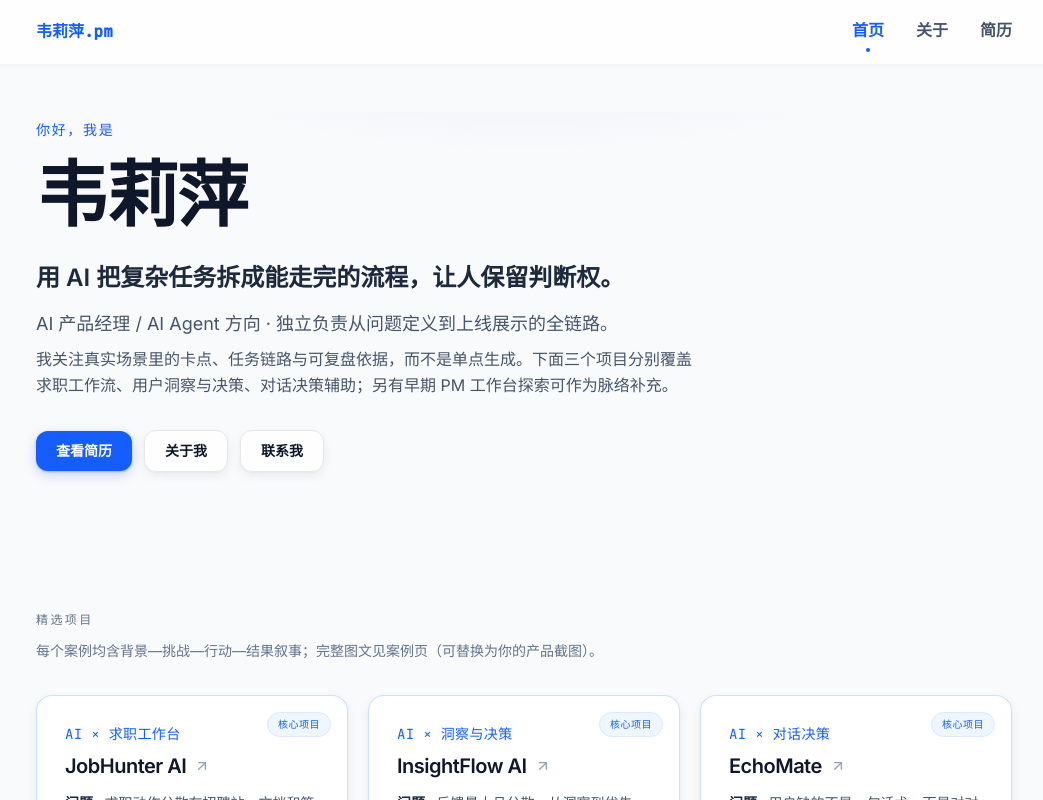
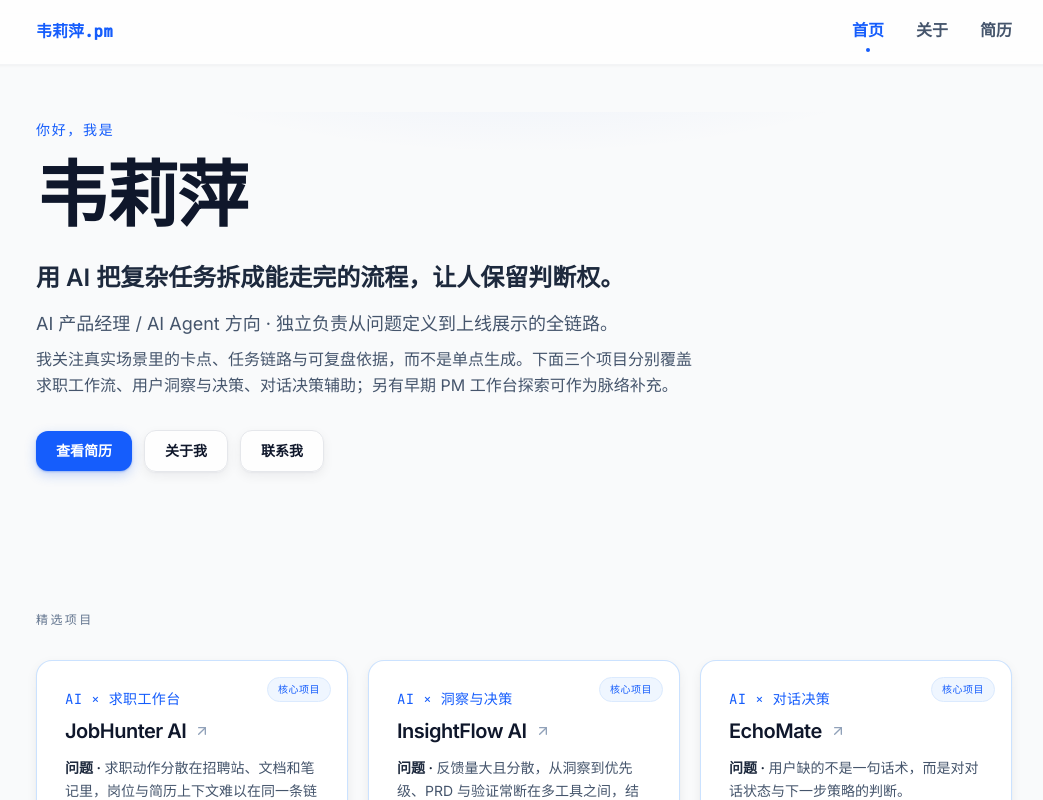
Before and after one commit to wei-liping/personal-homepage, a React (Vite) app: page / in a window 1280 px wide. Shown: the top 800 px of the page, without its empty margins (116-1159 px from the left). Built offline with nearby package versions, Linux system fonts and the light colour scheme.

Commit message:
delete some

```diff
--- a/src/pages/Landing.tsx
+++ b/src/pages/Landing.tsx
@@ -49,12 +49,9 @@ export default function Landing() {
         </div>
 
         <section className="mb-14">
-          <h2 className="text-xs font-mono text-slate-500 uppercase tracking-[0.2em] mb-3">
+          <h2 className="text-xs font-mono text-slate-500 uppercase tracking-[0.2em] mb-8">
             精选项目
           </h2>
-          <p className="text-sm text-slate-500 mb-8 max-w-2xl leading-relaxed">
-            每个案例均含背景—挑战—行动—结果叙事；完整图文见案例页（可替换为你的产品截图）。
-          </p>
           <div className="grid md:grid-cols-2 xl:grid-cols-3 gap-5 mb-10">
             <ProjectCard
               to="/case/jobhunter"
```
